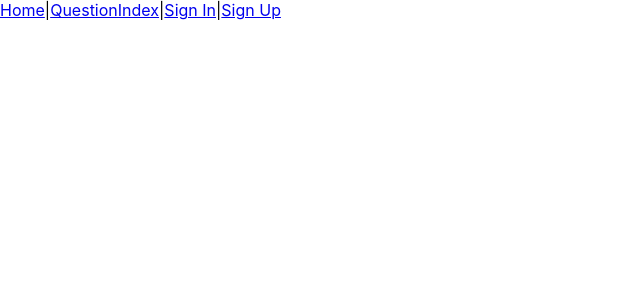
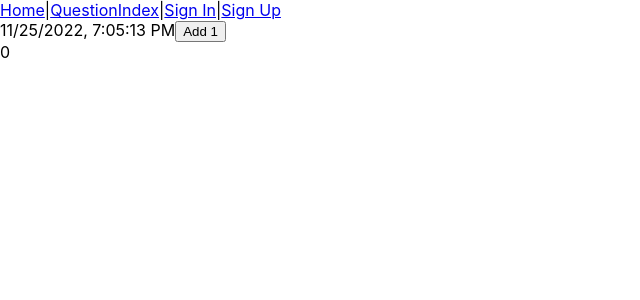
Before and after one commit to CodeCoreYVR/react_client_sept2022, a React (Create React App) app: page /use_effect in a window 1280 px wide. Shown: the top 300 px of the page, without its empty margins (0-640 px from the left). Built offline with nearby package versions, Linux system fonts and the light colour scheme; no server answers.

Commit message:
added use effect component

```diff
--- a/src/App.js
+++ b/src/App.js
@@ -14,6 +14,7 @@
 import SignUpPage from "./components/SignUpPage";
 import AuthRoutes from "./components/AuthRoutes";
 import UseStateHook from "./components/UseStateHook";
+import UseEffectHook from "./components/UseEffectHook";
 
 class App extends Component {
   constructor(props) {
@@ -64,6 +65,7 @@
           <Route exact path='/sign_in' element={<SignInPage onSignIn={this.getCurrentUser}/>} />
           <Route exact path='/sign_up' element={<SignUpPage onSignUp={this.getCurrentUser}/>} />
           <Route path='/use_state' element={ <UseStateHook /> } />
+          <Route path='/use_effect' element={ <UseEffectHook /> } />
         </Routes>
       </>
     );
--- /dev/null
+++ b/src/components/UseEffectHook.js
@@ -0,0 +1,55 @@
+import { useState, useEffect } from 'react'
+
+export default function useEffectHook() {
+
+  const [date, setDate] = useState(new Date())
+  const [count, setCount] = useState(0)
+
+  // 1 Component did mount
+  // 2 Component did update
+  // 3 Component did unmount
+
+  // if you pass an empty array as the second argument of useEffect hook
+  // then it's the same as component did mount
+  // useEffect(() => {
+  //   console.log('component did mount')
+  // }, [])
+
+  // if we pass a value in that array, the useEffect becomes the component did update
+  // useEffect(() => {
+  //   console.log('you are now inside useEffect function');
+  // }, [count])
+
+  // the return acts as the component did unmount
+  // useEffect(() => {
+  //   return () => {
+  //     console.log('component will unmount');
+  //   }
+  // }, [])
+
+  useEffect(() => {
+    console.log('you are now inside useEffect function');
+
+    return () => {
+      console.log('component will unmount');
+    }
+  }, [])
+
+
+  return(
+    <div>
+
+      {date.toLocaleString()}
+
+      <button onClick={() => {
+        setCount(count + 1)
+      }}>
+        Add 1
+      </button>
+
+      <br/>
+
+      { count }
+    </div>
+  )
+}
```
